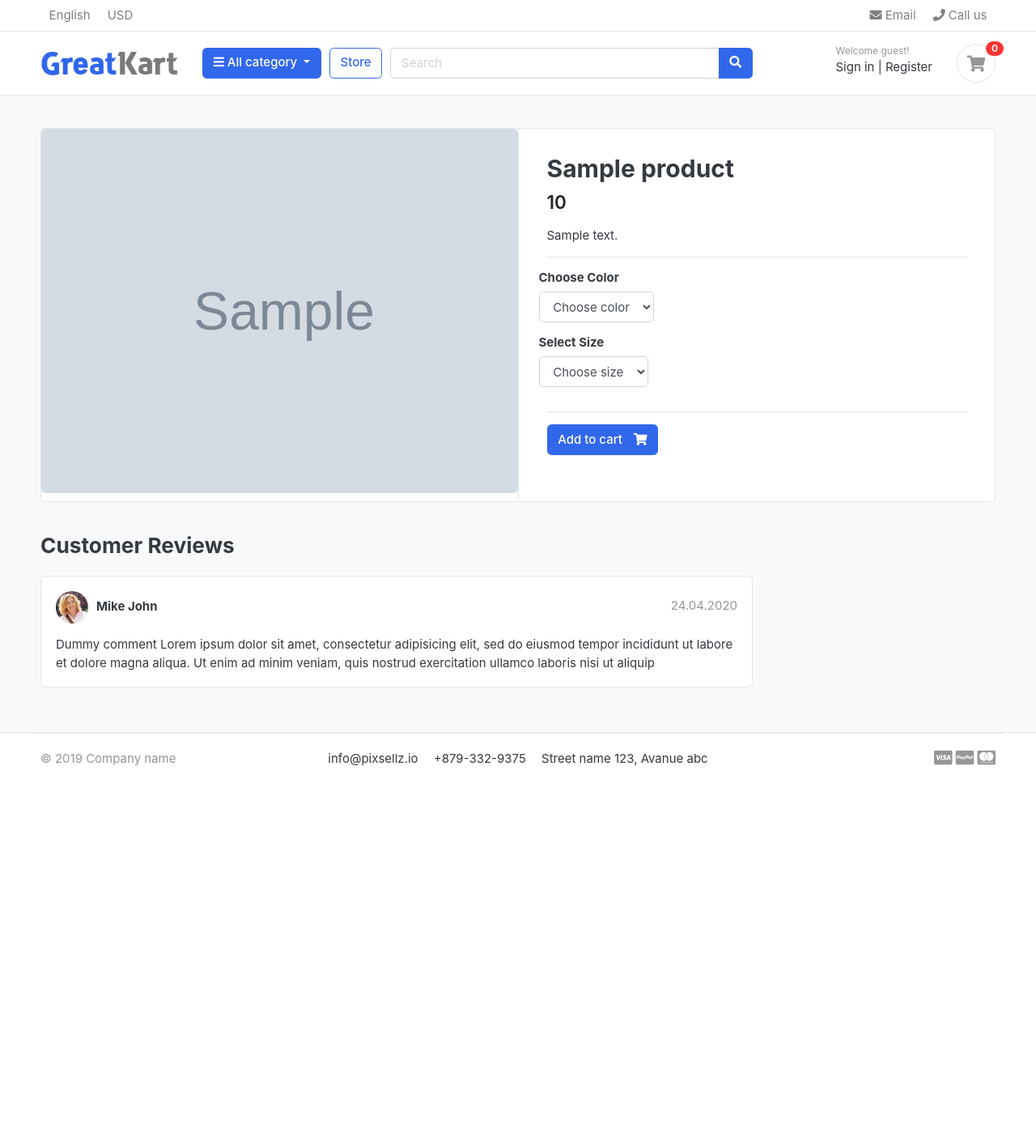
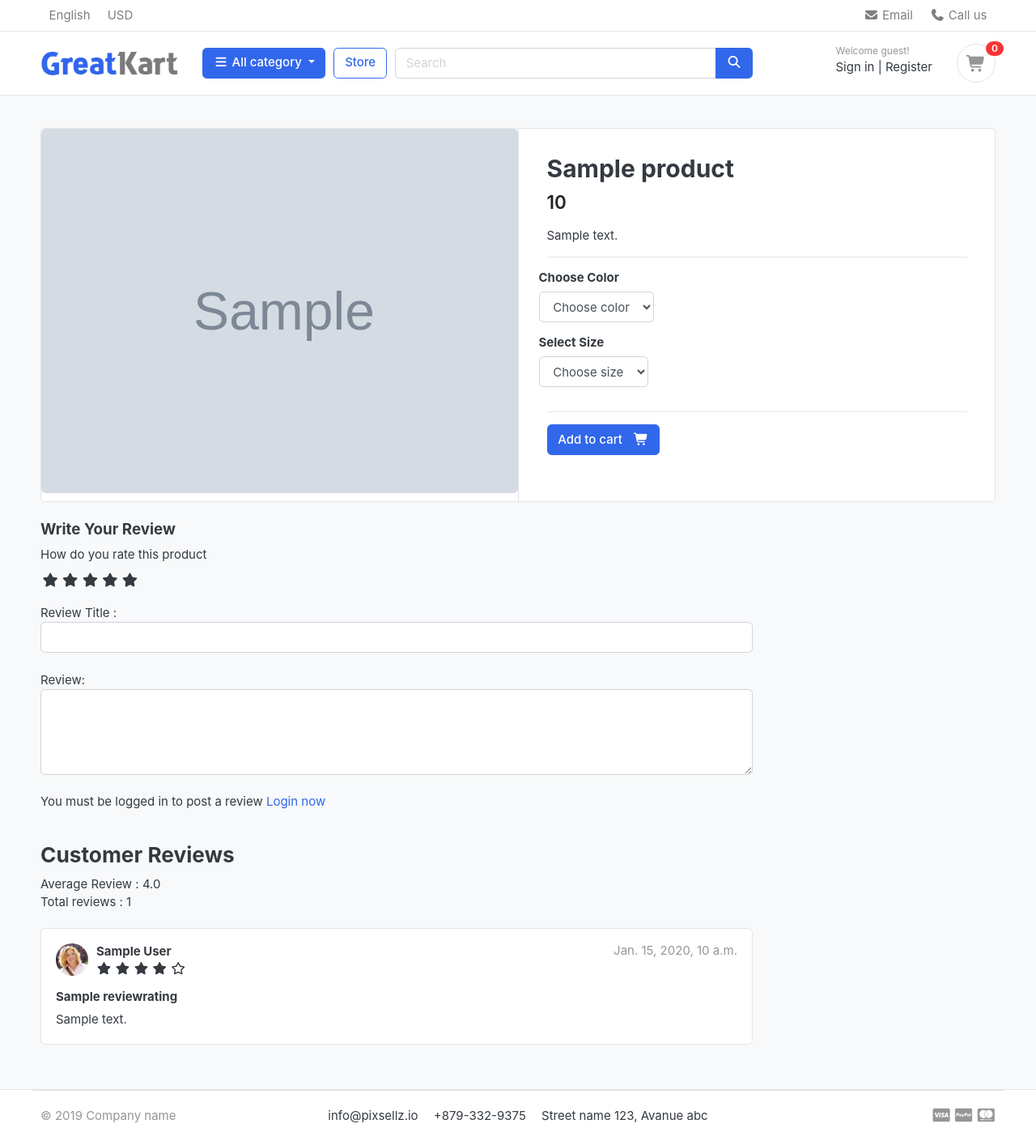
Before and after one commit to Suresh586/advance_ecommerce, a Django app: a page that uses templates/base.html in a window 1280 px wide. Shown: the whole page at 81% size. Before the commit the page ends 946 px from the top, so only its background shows below. Run offline with Django 5.2, Linux system fonts and the light colour scheme; tables that the repository leaves empty hold one stand-in row (values such as "Sample post"); grey boxes marked "Sample" are stand-in pictures; some libraries are stand-ins or nearby versions; some web fonts are replaced.

Commit message:
review added

```diff
--- a/accounts/models.py
+++ b/accounts/models.py
@@ -86,6 +86,10 @@ class Account(AbstractBaseUser):
 
     objects = MyAccountManager()
 
+    def full_name(self):
+        return f'{self.first_name} {self.last_name}'
+
+
     def __str__(self):
         return self.email
 
--- /dev/null
+++ b/greatkart/static/css/custom.css
@@ -0,0 +1,99 @@
+/* Hide Radio button */
+.rate > input{
+    display: none;
+}
+
+.rate{
+    display: inline-block;;
+    border: 0;
+}
+
+.rate > label{
+    float: right;
+}
+
+/* Showing the stars */
+.rate > label:before{
+    display: inline-block;
+    font-size: 1.1rem;
+    font-family: FontAwesome;
+    content: "\f005";
+    margin: 0;
+    padding: 0.3rem .2rem;
+    cursor: pointer;
+}
+
+/* Half star */
+.rate .half:before{
+    content: "\f089";
+    position: absolute;
+    padding-right: 0;
+}
+input:checked ~ label, label:hover ~ label{
+    color:#ffb503;
+}
+
+input:checked + label:hover, input:checked ~ label:hover,input:checked ~ label:hover~label,
+label:hover ~ input:checked ~ label {
+    color: #cc9000;
+}
+
+.rating-star i{
+    color: #ffb503 !important;
+
+}
+
+
+
+
+
+
+
+
+
+
+
+/* .rate {
+    display: inline-block;
+    border: 0;
+}
+
+.rate > input {
+    display: none;
+}
+
+.rate > label {
+    float: right;
+    cursor: pointer;
+    color: #ccc;
+    font-size: 35px;
+    margin: 0 2px;
+}
+
+.rate > label:before {
+    content: "\2605";
+}
+
+.rate > input:checked ~ label {
+    color: #ffc107;
+}
+
+.rate > label:hover,
+.rate > label:hover ~ label {
+    color: #ffc107;
+}
+
+.rate > label.half {
+    position: relative;
+    width: 17px;
+    overflow: hidden;
+    display: inline-block;
+}
+
+.rate > label.half:before {
+    content: "\2605";
+    position: absolute;
+    left: 0;
+    width: 17px;
+    overflow: hidden;
+} */
--- a/store/admin.py
+++ b/store/admin.py
@@ -1,9 +1,10 @@
 from django.contrib import admin
-from .models import Product,Variations
+from .models import Product,Variations,ReviewRating
 # Register your models here.
 class ProductAdmin(admin.ModelAdmin):
     prepopulated_fields={'slug':('product_name',)}
     list_display=('product_name','price','stock','category','modified_date','is_available')
+
 admin.site.register(Product,ProductAdmin)
 
 
@@ -15,3 +16,4 @@ class VariationAdmin(admin.ModelAdmin):
 
 
 admin.site.register(Variations,VariationAdmin)
+admin.site.register(ReviewRating)
--- a/store/models.py
+++ b/store/models.py
@@ -1,6 +1,8 @@
 from django.db import models
 from category.models import Category
 from django.urls import reverse
+from accounts.models import Account
+from django.db.models import Avg,Count
 # Create your models here.
 class Product(models.Model):
     product_name =models.CharField(max_length=200,unique=True)
@@ -16,6 +18,19 @@ class Product(models.Model):
 
     def get_url(self):
         return reverse('product_detail',args=[self.category.slug,self.slug])
+
+    def averageReview(self):
+        reviews=ReviewRating.objects.filter(product=self,status=True).aggregate(average=Avg('rating'))
+        avg=0
+        if reviews['average'] is not None:
+            avg=float(reviews['average'])
+        return avg
+    def reviewCount(self):
+        reviews=ReviewRating.objects.filter(product=self,status=True).aggregate(count=Count('id'))
+        count=0
+        if reviews['count'] is not None:
+            count=int(reviews['count'])
+        return count
 
     def __str__(self):
         return self.product_name
@@ -54,3 +69,17 @@ class Variations(models.Model):
 
     def __str__(self):
         return self.variation_value
+
+class ReviewRating(models.Model):
+    product=models.ForeignKey(Product,on_delete=models.CASCADE)
+    user=models.ForeignKey(Account,on_delete=models.CASCADE)
+    subject=models.CharField(max_length=100,blank=True)
+    review=models.TextField(max_length=500,blank=True)
+    rating=models.FloatField()
+    ip=models.CharField(max_length=20,blank=True)
+    status=models.BooleanField(default=True)
+    created_at=models.DateTimeField(auto_now_add=True)
+    updated_at=models.DateTimeField(auto_now=True)
+
+    def __str__(self):
+        return self.subject
--- a/store/urls.py
+++ b/store/urls.py
@@ -6,4 +6,5 @@ urlpatterns=[
     path("category/<slug:category_slug>/",views.store,name='products_by_category'),
     path("category/<slug:category_slug>/<slug:product_slug>",views.product_detail,name='product_detail'),
     path('search/',views.search,name='search'),
+    path('submit_review/<int:product_id>/',views.submit_review,name='submit_review')
 ]
--- a/store/views.py
+++ b/store/views.py
@@ -1,11 +1,14 @@
-from django.shortcuts import render,get_object_or_404
-from .models import Product
+from django.shortcuts import render,get_object_or_404,redirect
+from .models import Product,ReviewRating
 from category.models import Category
 from django.db.models import Q
 from carts.models import Cart,CartItem
 from django.http import HttpResponse
 from carts.views import _cart_id
 from django.core.paginator import EmptyPage,PageNotAnInteger,Paginator
+from .forms import ReviewForm
+from django.contrib import messages
+from orders.models import OrderProduct
 # Create your views here.
 def store(request,category_slug=None):
     categories=None
@@ -38,9 +41,21 @@ def product_detail(request,category_slug,product_slug):
         in_cart=CartItem.objects.filter(cart__cart_id=_cart_id(request),product=single_product).exists()
     except Exception as e:
         raise e
+
+    if request.user.is_authenticated:
+        try:
+            orderproduct=OrderProduct.objects.filter(user=request.user,product_id=single_product.id).exists()
+        except OrderProduct.DoesNotExist:
+            orderproduct=None
+
+    else:
+        orderproduct=None
+    reviews=ReviewRating.objects.filter(product_id=single_product.id,status=True)
     context ={
         'single_product':single_product,
-        'in_cart':in_cart
+        'in_cart':in_cart,
+        'orderproduct':orderproduct,
+        'reviews':reviews
     }
     return render(request,'store/product_detail.html',context)
 
@@ -55,3 +70,30 @@ def search(request):
         'products_count':products_count
     }
     return render(request,'store/store.html',context)
+
+
+def submit_review(request,product_id):
+    url=request.META.get('HTTP_REFERER')
+
+    if request.method=='POST':
+        try:
+            reviews=ReviewRating.objects.get(user__id=request.user.id,product__id=product_id)
+            form=ReviewForm(request.POST,instance=reviews)
+            form.save()
+            messages.success(request,'Thank you your review has been updated')
+            return redirect(url)
+
+
+        except ReviewRating.DoesNotExist:
+            form=ReviewForm(request.POST)
+            if form.is_valid():
+                data=ReviewRating()
+                data.subject=form.cleaned_data['subject']
+                data.review=form.cleaned_data['review']
+                data.rating=form.cleaned_data['rating']
+                data.ip=request.META.get('REMOTE_ADDR')
+                data.product_id=product_id
+                data.user_id=request.user.id
+                data.save()
+                messages.success(request,'Thank you your review has been Submitted')
+                return redirect(url)
--- a/templates/base.html
+++ b/templates/base.html
@@ -25,6 +25,8 @@
 <link href="{% static 'css/ui.css' %}" rel="stylesheet" type="text/css"/>
 <link href="{% static 'css/responsive.css' %}" rel="stylesheet" media="only screen and (max-width: 1200px)" />
 
+<link href="{% static 'css/custom.css' %}" rel="stylesheet" type="text/css"/>
+<link rel="stylesheet" href="https://cdnjs.cloudflare.com/ajax/libs/font-awesome/7.3.1/css/all.min.css"/>
 <!-- custom javascript -->
 <script src="{% static 'js/script.js' %}" type="text/javascript"></script>
 
--- a/templates/store/product_detail.html
+++ b/templates/store/product_detail.html
@@ -74,28 +74,85 @@
 <div class="row">
 			<div class="col-md-9">
 
+
+	<form action="{% url 'submit_review' single_product.id%}" method="POST">
+		{% csrf_token%}
+		<h5>Write Your Review</h5>
+		<div>
+			<label> How do you rate this product</label>
+			<br>
+			<div class="rate">
+				<input type="radio" name="rating" id="rating10" value="5" required><label for="rating10" title="5"></label>
+				<input type="radio" name="rating" id="rating9" value="4.5" required><label for="rating9" title="4.5" class="half"></label>
+				<input type="radio" name="rating" id="rating8" value="4" required><label for="rating8" title="4"></label>
+				<input type="radio" name="rating" id="rating7" value="3.5" required><label for="rating7" title="3.5" class="half"></label>
+				<input type="radio" name="rating" id="rating6" value="3" required><label for="rating6" title="3"></label>
+				<input type="radio" name="rating" id="rating5" value="2.5" required><label for="rating5" title="2.5" class="half"></label>
+				<input type="radio" name="rating" id="rating4" value="2" required><label for="rating4" title="2"></label>
+				<input type="radio" name="rating" id="rating3" value="1.5" required><label for="rating3" title="1.5" class="half"></label>
+				<input type="radio" name="rating" id="rating2" value="1" required><label for="rating2" title="1"></label>
+				<input type="radio" name="rating" id="rating1" value="0.5" required><label for="rating1" title="0.5" class="half"></label>
+
+			</div>
+			<br>
+
+
+			Review Title :
+			<input type="text" class="form-control" name="subject">
+			<br>
+			Review:
+			<textarea name="review" rows="4" class="form-control" ></textarea>
+			<br>
+			{%if user.is_authenticated %}
+			{% if orderproduct %}
+			<input type="submit" value="Submit Review" class="btn btn-primary">
+			{%else%}
+			<p>You must bought this product to give a review logged </p>
+			{%endif%}
+			{%else%}
+			<p>You must be logged in to post a review <span><a href="{% url 'login' %}">Login now</a></span></p>
+
+			{%endif%}
+		</div>
+		{% include 'includes/alerts.html'%}
+	</form>
+<br>
 	<header class="section-heading">
-		<h3>Customer Reviews </h3>
+		<h3>Customer Reviews </h3><span> Average Review : {{single_product.averageReview}} </span>
+		<br>
+		<span> Total reviews : {{single_product.reviewCount}} </span>
 
 	</header>
-
+	{% for review in reviews %}
 	<article class="box mb-3">
 		<div class="icontext w-100">
 			<img src="{% static './images/avatars/avatar1.jpg' %}" class="img-xs icon rounded-circle">
 			<div class="text">
-				<span class="date text-muted float-md-right">24.04.2020 </span>
-				<h6 class="mb-1">Mike John </h6>
+				<span class="date text-muted float-md-right">{{review.created_at}}</span>
+				<h6 class="mb-1">{{review.user.full_name}} </h6>
+				<div>
+    <i class="fa-star {% if review.rating == 0.5 %}fa-solid fa-star-half-stroke{% elif review.rating < 1 %}fa-regular fa-star{% else %}fa-solid fa-star{% endif %}"></i>
+
+    <i class="fa-star {% if review.rating == 1.5 %}fa-solid fa-star-half-stroke{% elif review.rating < 2 %}fa-regular fa-star{% else %}fa-solid fa-star{% endif %}"></i>
+
+    <i class="fa-star {% if review.rating == 2.5 %}fa-solid fa-star-half-stroke{% elif review.rating < 3 %}fa-regular fa-star{% else %}fa-solid fa-star{% endif %}"></i>
+
+    <i class="fa-star {% if review.rating == 3.5 %}fa-solid fa-star-half-stroke{% elif review.rating < 4 %}fa-regular fa-star{% else %}fa-solid fa-star{% endif %}"></i>
+
+    <i class="fa-star {% if review.rating == 4.5 %}fa-solid fa-star-half-stroke{% elif review.rating < 5 %}fa-regular fa-star{% else %}fa-solid fa-star{% endif %}"></i>
+</div>
 
 			</div>
 		</div> <!-- icontext.// -->
 		<div class="mt-3">
+			<h6>{{review.subject}}</h6>
 			<p>
-				Dummy comment Lorem ipsum dolor sit amet, consectetur adipisicing elit, sed do eiusmod
-				tempor incididunt ut labore et dolore magna aliqua. Ut enim ad minim veniam,
-				quis nostrud exercitation ullamco laboris nisi ut aliquip
+
+				{{review.review}}
 			</p>
 		</div>
 	</article>
+	{%endfor%}
 
 
 
```
Also changed, not shown: store/forms.py (added, +8 -0 lines), store/migrations/0003_reviewrating.py (added).
